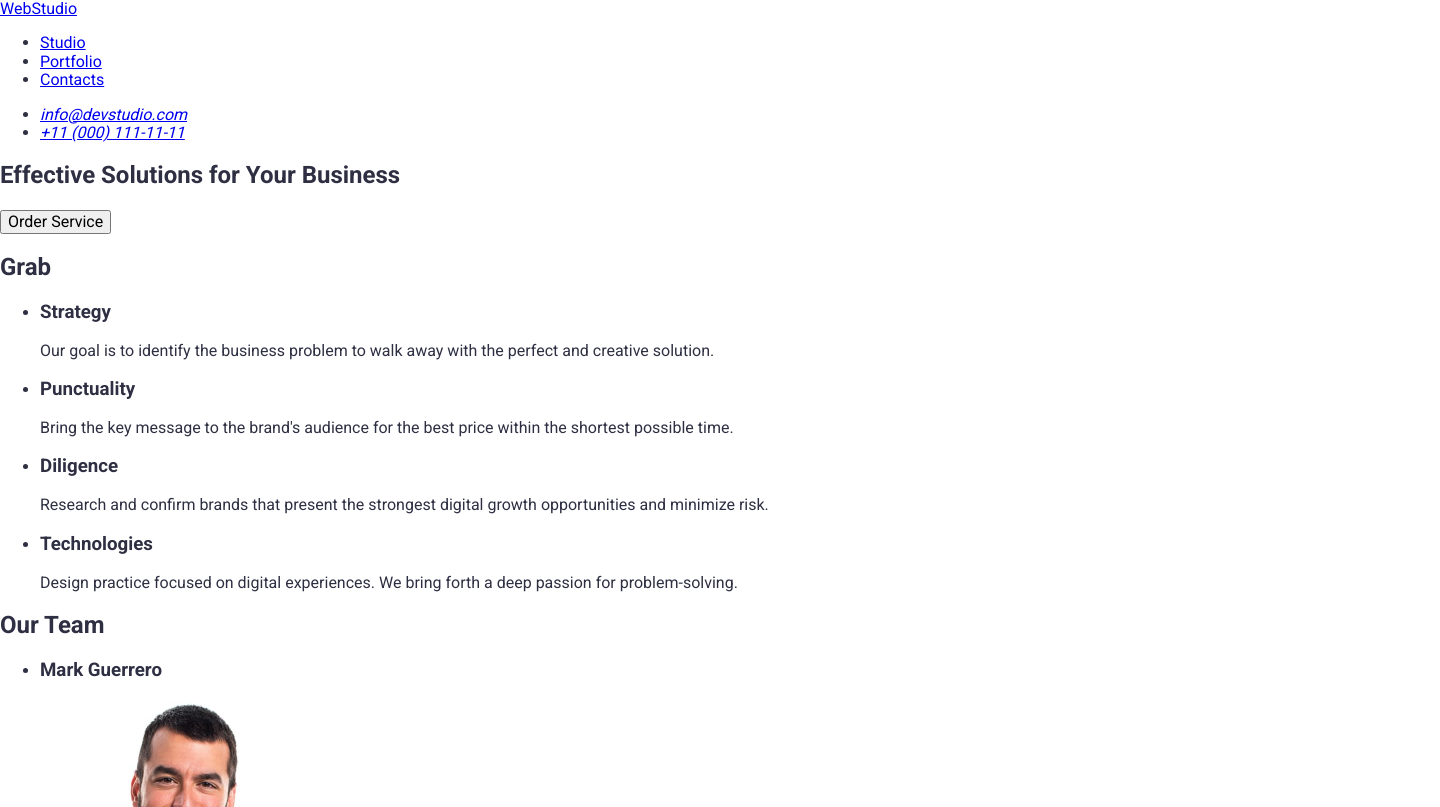
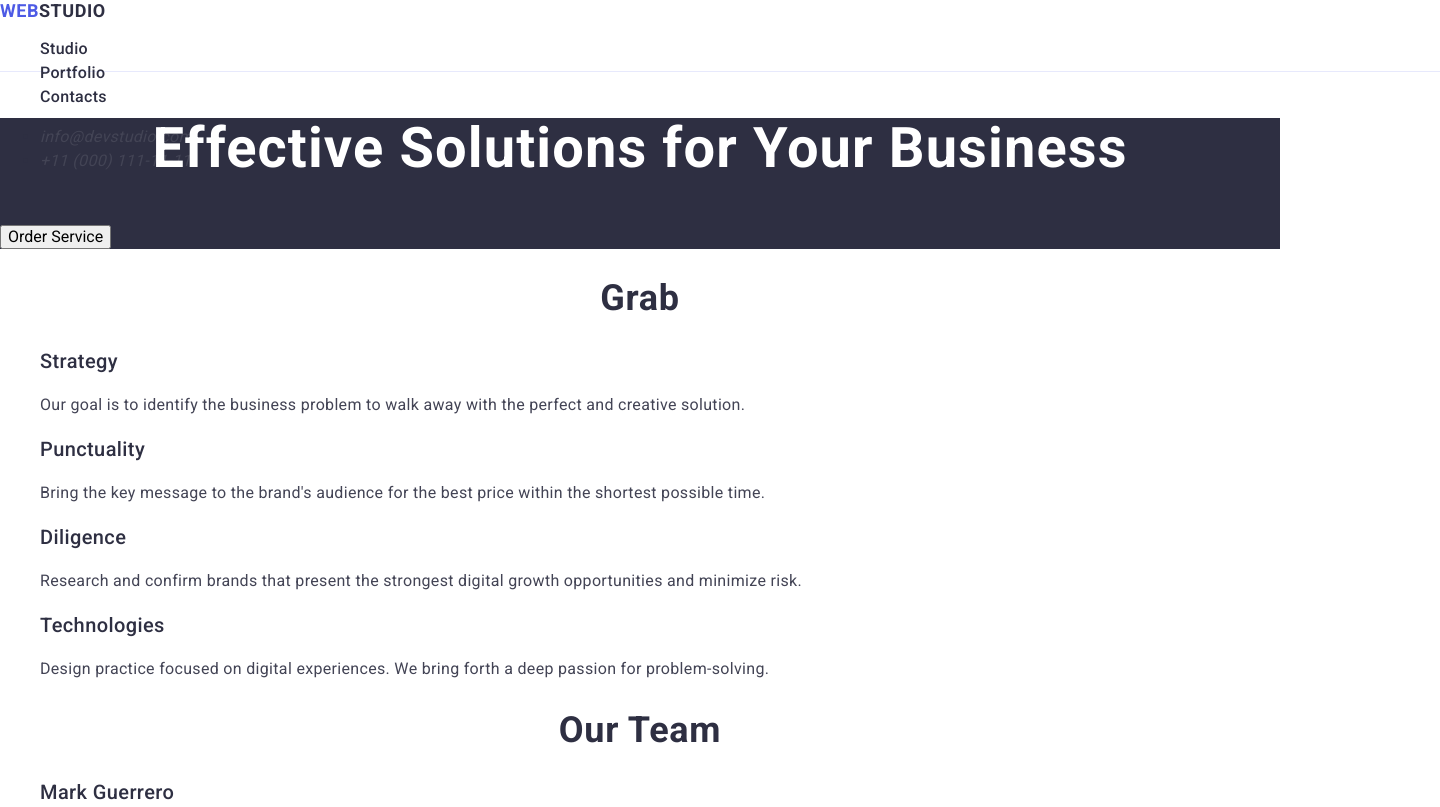
Before and after one commit to Mariia2990/goit-markup-hw-02, a plain HTML site: page index.html in a window 1280 px wide. Shown: the top 807 px of the page, 1440 px wide, since content can reach past the window. Drawn offline with nearby package versions, Linux system fonts and the light colour scheme.

Commit message:
update html css file

```diff
--- a/css/styles.css
+++ b/css/styles.css
@@ -1,7 +1,137 @@
 body {
     font-family: "Roboto", sans-serif;
+    font-size: 16px;
     color: #2E2F42;
+    line-height: 1,5;
+    letter-spacing: 2%;
     background-color:#ffffff ;
     list-style-type: none;
     text-decoration: none;
 }
+
+.page-tittle {
+    font-weight: 700;
+    font-size: 56px;
+    line-height: 1.07143;
+    letter-spacing: 0.02em;
+    text-align: center;
+    color: #fff;
+}
+
+.section-tittle {
+    font-weight: 700;
+    font-size: 36px;
+    line-height: 1.1;
+    letter-spacing: 0.02em;
+    text-align: center;
+}
+
+.tittle {
+    font-weight: 500;
+    font-size: 20px;
+    line-height: 1.2;
+    letter-spacing: 0.02em;
+}
+
+
+.text {
+    font-weight: 400;
+    line-height: 1.5;
+    letter-spacing: 0.02em;
+    color: #434455;
+}
+
+.club-list {
+    list-style-type: none;
+}
+
+.fonts {
+    background-color: #2E2F42;
+  }
+
+.box {
+   border-bottom: 1px solid #e7e9fc;
+   width: 1440px;
+   height: 72px;
+ }
+
+.menu {
+    font-weight: 500;
+    line-height: 1.5;
+    letter-spacing: 0.02em;
+    color: #2e2f42;
+    list-style-type: none;
+    text-decoration: none;
+
+ }
+.contacts-link {
+    font-weight: 400;
+    line-height: 1.5;
+    letter-spacing: 0.02em;
+    color: #434455;
+    list-style-type: none;
+    text-decoration: none;
+}
+
+.menu-link{
+    font-weight: 500;
+    line-height: 1.5;
+    letter-spacing: 0.02em;
+    color: #2e2f42;
+    list-style-type: none;
+    text-decoration: none;
+}
+
+.logo-link {
+    font-weight: 700;
+    font-size: 18px;
+    line-height: 1.17;
+    letter-spacing: 0.03em;
+    text-transform: uppercase;
+    color: #2e2f42;
+    list-style-type: none;
+    text-decoration: none;
+}
+
+.box .logo-link .logo {
+    color: #4D5AE5;
+}
+
+
+ .link:hover {
+    color: #404BBF;
+
+}
+
+ .button:focus {
+    background-color: #4D5AE5;
+
+ }
+
+ .footer-box {
+    width: 1440px;
+    height: 312px;
+    background: #2e2f42;
+ }
+
+ .footer-text {
+    font-weight: 400;
+    line-height: 1.5;
+    letter-spacing: 0.02em;
+    color: #f4f4fd;
+ }
+ .footer-link {
+    font-family: "Raleway", sans-serif;
+    font-weight: 700;
+    font-size: 18px;
+    line-height: 1.16667;
+    letter-spacing: 0.03em;
+    text-transform: uppercase;
+    color: #f4f4fd;
+    list-style-type: none;
+    text-decoration: none;
+ }
+
+ .footer-box .footer-link .logo {
+    color: #4D5AE5;
+ }
--- a/index.html
+++ b/index.html
@@ -7,7 +7,7 @@
 
     <title>Web Studio</title>
 
-    <link rel="stylesheet" href="node_modules/modern-normalize/modern-normalize.css">
+    <link rel="stylesheet" href="https://cdn.jsdelivr.net/npm/modern-normalize@2.0.0/modern-normalize.min.css">
 
     <link rel="stylesheet" href="./css/styles.css"/>
 
@@ -18,21 +18,21 @@
 </head>
 
 <body>
-<header>
+<header class="box">
     <nav>
-        <a href="./index.html">WebStudio</a>
-        <ul>
-            <li><a href="Studio">Studio</a> </li>
-            <li><a href="Portfolio">Portfolio</a></li>
-            <li><a href="Contacts">Contacts</a> </li>
+        <a href="./index.html"class="logo-link"><span class="logo">Web</span>Studio</a>
+        <ul class="menu">
+            <li><a href="Studio" class="menu-link">Studio</a> </li>
+            <li><a href="Portfolio" class="menu-link">Portfolio</a></li>
+            <li><a href="Contacts" class="menu-link">Contacts</a> </li>
         </ul>
     </nav>
 
     <!--Contacts -->
     <address>
-        <ul>
-            <li><a href="mailto:info@devstudio.com">info@devstudio.com</a></li>
-            <li><a href="tel:+110001111111">+11 (000) 111-11-11</a></li>
+        <ul class="contacts">
+            <li><a href="mailto:info@devstudio.com" class="contacts-link">info@devstudio.com</a></li>
+            <li><a href="tel:+110001111111" class="contacts-link">+11 (000) 111-11-11</a></li>
         </ul>
     </address>
 
@@ -40,95 +40,102 @@
 
 
 <main>
-    <section>
-        <h1>Effective Solutions for Your Business</h1>
-        <button type="button">Order Service</button>
+    <section class="fonts">
+        <h1 class="page-tittle">Effective Solutions for Your Business</h1>
+        <button type="button" class="button">Order Service</button>
     </section>
 
     <section>
-        <h2>Grab</h2>
-        <ul>
+        <h2 class="section-tittle">Grab</h2>
+        <ul class="club-list">
             <li>
-                <h3>Strategy</h3>
-                <p>Our goal is to identify the business problem to walk away with the perfect and creative solution.</p>
+                <h3 class="tittle">Strategy</h3>
+                <p class="text">Our goal is to identify the business problem to walk away with the perfect and creative solution.</p>
             </li>
             <li>
-                <h3>Punctuality</h3>
-                <p>Bring the key message to the brand's audience for the best price within the shortest possible time.
+                <h3 class="tittle">Punctuality</h3>
+                <p class="text">Bring the key message to the brand's audience for the best price within the shortest possible time.
                 </p>
             </li>
             <li>
-                <h3>Diligence</h3>
-                <p>Research and confirm brands that present the strongest digital growth opportunities and minimize
+                <h3 class="tittle">Diligence</h3>
+                <p class="text">Research and confirm brands that present the strongest digital growth opportunities and minimize
                     risk.</p>
             </li>
             <li>
-                <h3>Technologies</h3>
-                <p>Design practice focused on digital experiences. We bring forth a deep passion for problem-solving.
+                <h3 class="tittle">Technologies</h3>
+                <p class="text">Design practice focused on digital experiences. We bring forth a deep passion for problem-solving.
                 </p>
             </li>
         </ul>
     </section>
 
     <section>
-        <h2>Our Team</h2>
+        <h2 class="section-tittle">Our Team</h2>
 
-        <ul>
+        <ul class="club-list">
             <li>
-                <h3>Mark Guerrero</h3><img src="./images/img-3.jpg" alt="Mark Guerrero" width="264">
-                <p>Product Designer</p>
+                <h3 class="tittle">Mark Guerrero</h3><img src="./images/img-3.jpg" alt="Mark Guerrero" width="264">
+                <p class="text">Product Designer</p>
             </li>
             <li>
-                <h3>Tom Ford</h3><img src="./images/img-2.jpg" alt="Tom Ford" width="264">
-                <p>Frontend Developer</p>
+                <h3 class="tittle">Tom Ford</h3><img src="./images/img-2.jpg" alt="Tom Ford" width="264">
+                <p class="text">Frontend Developer</p>
             </li>
             <li>
-                <h3>Camila Garcia</h3><img src="./images/img-1.jpg" alt="Camila Garcia" width="264">
-                <p>Marketing</p>
+                <h3 class="tittle">Camila Garcia</h3><img src="./images/img-1.jpg" alt="Camila Garcia" width="264">
+                <p class="text">Marketing</p>
             </li>
             <li>
-                <h3>Daniel Wilson</h3><img src="./images/img.jpg" alt="Daniel Wilson" width="264">
-                <p>UI Designer</p>
+                <h3 class="tittle">Daniel Wilson</h3><img src="./images/img.jpg" alt="Daniel Wilson" width="264">
+                <p class="text">UI Designer</p>
             </li>
         </ul>
 
     </section>
 
     <section>
-<h2>Our Portfolio</h2>
-<ul>
+        <h2 class="section-tittle">Our Portfolio</h2>
+      <ul class="club-list">
            <li>
             <h3>Banking App</h3><img src="./images/Banking-App.jpg" alt="Banking App" width="360">
-        <p>App</p>
+            <p class="text">App</p>
           </li>
+
           <li>
         <h3>Cashless Payment</h3><img src="./images/Cash-Payment.jpg" alt="Cashless Payment" width="360">
-        <p>Marketing</p>
+        <p class="text">Marketing</p>
          </li>
+
          <li>
         <h3>Meditation App</h3><img src="./images/Medittion-App.jpg" alt="Meditation App" width="360">
-        <p>Marketing</p>
+        <p class="text">Marketing</p>
         </li>
+
          <li>
         <h3>Taxi Service</h3><img src="./images/Taxi-Service.jpg" alt="Taxi Service" width="360">
-        <p>Marketing</p>
+        <p class="text">Marketing</p>
         </li>
+
         <li>
        <h3>Screen Illustrations</h3><img src="./images/Screen-Illustrations.jpg" alt="Screen Illustrations" width="360">
-       <p>Design</p>
+       <p class="text">Design</p>
        </li>
+
         <li>
        <h3>Online Courses</h3><img src="./images/Online-Courses.jpg" alt="Online Courses" width="360">
-       <p>Marketing</p>
+    <p class="text">Marketing</p>
        </li>
+
      </ul>
 
     </section>
 </main>
-<footer>
 
-    <a href="./index.html">WebStudio</a>
-    <p>Increase the flow of customers and sales for your business with digital marketing & growth solutions.</p>
+<footer class="footer-box">
+
+    <a href="./index.html" class="footer-link"><span class="logo">Web</span>Studio</a>
+    <p class="footer-text">Increase the flow of customers and <br/> sales for your business with digital<br/> marketing & growth solutions.</p>
 
 </footer>
 </body>
```
Lines whose indentation alone changed are shown as unchanged.
